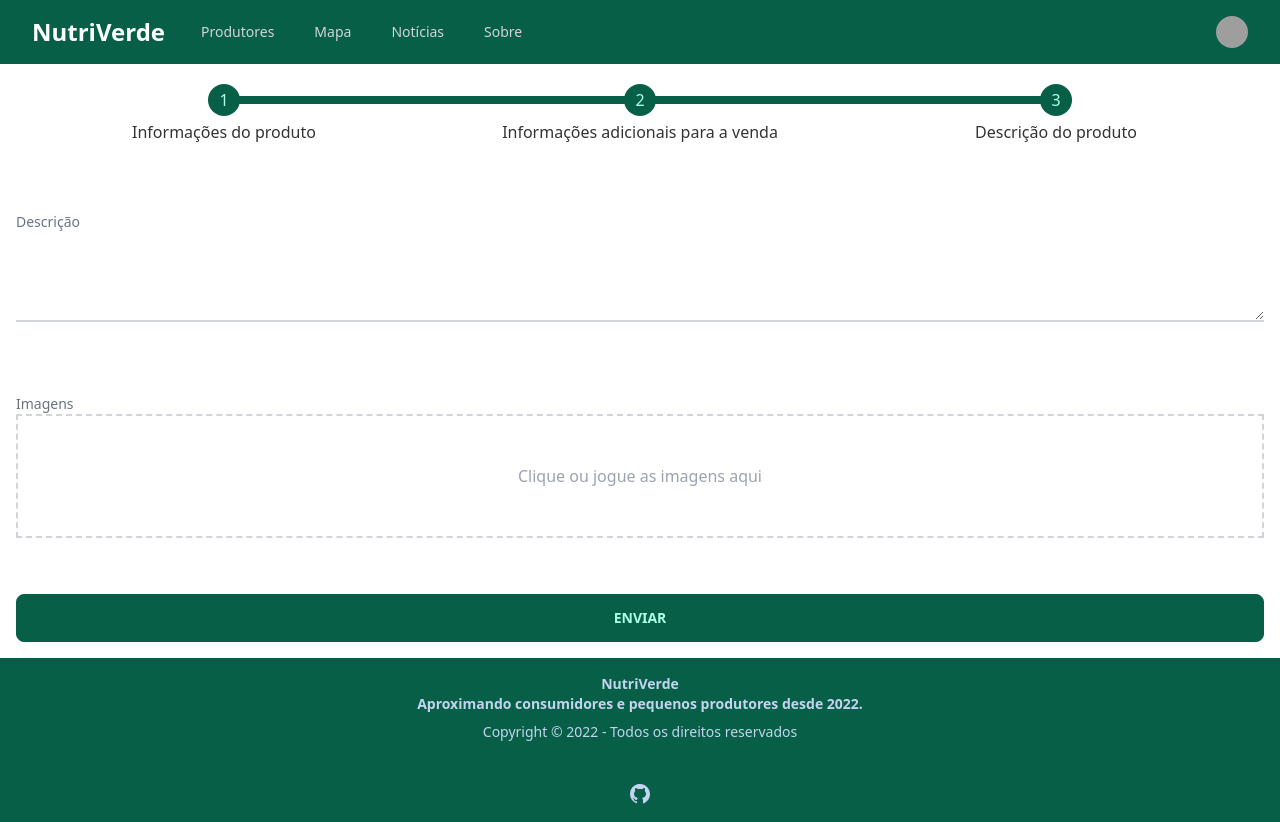
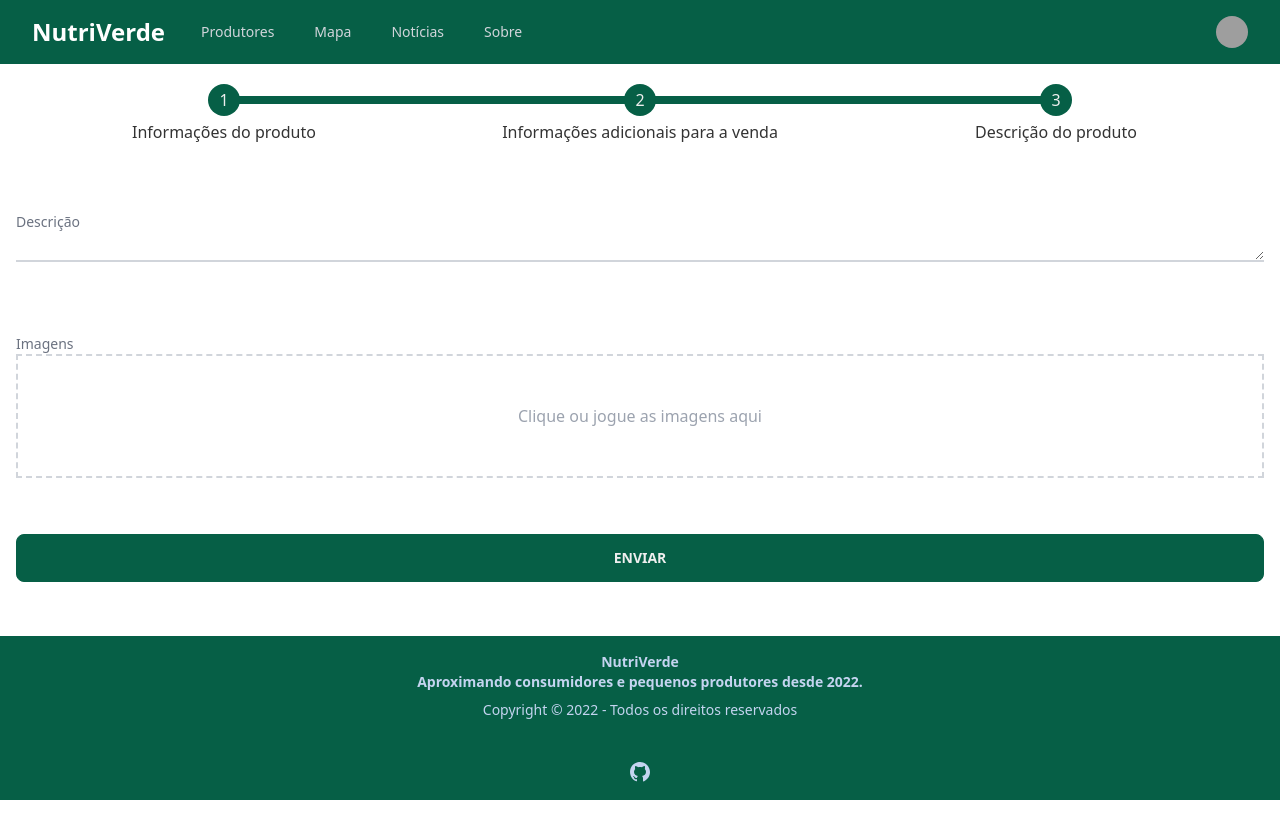
Before and after one commit to ES-UFABC/Nutriverde, a Next.js app in the folder ui/: page /my/products/create in a window 1280 px wide. Both pictures are taken after a click on the item "Descrição do produto". After the commit the page ends 800 px from the top, so only its background shows below. Built offline with nearby package versions, Linux system fonts and the light colour scheme; grey boxes are pictures that could not be loaded.

Commit message:
wip(ui): uses formik on product form

```diff
--- /dev/null
+++ b/ui/components/form/input-field.tsx
@@ -0,0 +1,35 @@
+import classNames from "classnames";
+import { Field, FieldHookConfig, useField } from "formik";
+
+export default function InputField({
+  label,
+  ...props
+}: FieldHookConfig<any> & { label: string }) {
+  const [field, meta] = useField(props);
+  return (
+    <div className="relative z-0 mb-6 w-full group">
+      <Field
+        type="text"
+        placeholder=" "
+        {...field}
+        {...props}
+        className={classNames(
+          "block py-2.5 px-0 w-full text-sm text-gray-900 bg-transparent border-0 border-b-2 border-gray-300 appearance-none focus:outline-none focus:ring-0 focus:border-emerald-800 peer",
+          { "border-error": meta.touched && meta.error }
+        )}
+      />
+      <label
+        htmlFor={props.id || props.name}
+        className={classNames(
+          "absolute text-sm text-gray-500 dark:text-gray-400 duration-300 transform -translate-y-6 scale-75 top-3 -z-10 origin-[0] peer-focus:left-0 peer-focus:text-emerald-800 peer-placeholder-shown:scale-100 peer-placeholder-shown:translate-y-0 peer-focus:scale-75 peer-focus:-translate-y-6",
+          { "text-error": meta.touched && meta.error }
+        )}
+      >
+        {label}
+      </label>
+      {meta.touched && meta.error ? (
+        <span className="text-sm text-error">{meta.error}</span>
+      ) : null}
+    </div>
+  );
+}
--- a/ui/Interfaces/index.tsx
+++ b/ui/interfaces/index.tsx
@@ -57,3 +57,8 @@ export interface IProduct {
   images: string[];
   producerId: number;
 }
+
+export interface IFile extends File {
+  id: string;
+  preview: string;
+}
--- a/ui/package.json
+++ b/ui/package.json
@@ -20,6 +20,7 @@
     "daisyui": "^2.13.3",
     "date-fns": "^2.28.0",
     "fast-equals": "^3.0.0",
+    "formik": "^2.2.9",
     "google-map-react": "^2.1.10",
     "gray-matter": "^4.0.3",
     "next": "12.1.0",
@@ -34,7 +35,8 @@
     "remark": "^14.0.2",
     "remark-html": "^15.0.1",
     "sass": "^1.49.9",
-    "tailwindcss": "^3.0.23"
+    "tailwindcss": "^3.0.23",
+    "yup": "^0.32.11"
   },
   "devDependencies": {
     "@types/google.maps": "^3.48.3",
--- a/ui/pages/my/products/create.tsx
+++ b/ui/pages/my/products/create.tsx
@@ -1,24 +1,25 @@
 import classNames from "classnames";
+import { Formik, useFormik } from "formik";
 import Router from "next/router";
 import React, { useState } from "react";
 import { useDropzone } from "react-dropzone";
 import Layout from "../../../components/layout";
-import * as Auth from "../../../services/auth"
-
-interface IFile extends File {
-  id: string;
-  preview: string;
-}
+import { IFile } from "../../../interfaces";
+import * as Auth from "../../../services/auth";
+import * as Yup from "yup";
+import InputField from "../../../components/form/input-field";
 
 export default function MyProductCreate() {
   const serverUrl = process.env.NEXT_PUBLIC_SERVER_URL;
   const [step, setStep] = useState(0);
   const [files, setFiles] = useState<IFile[]>([]);
+  const [cover, setCover] = useState<string>();
 
-  var token: any
-  if (typeof window !== 'undefined') {
-    token = Auth.getToken()
+  var token: any;
+  if (typeof window !== "undefined") {
+    token = Auth.getToken();
   }
+
   // TODO: limit file quantity.
   const { getRootProps, getInputProps } = useDropzone({
     accept: "image/*",
@@ -33,10 +34,9 @@ export default function MyProductCreate() {
           body: data,
         });
 
-        console.log("file uploaded", res);
-        if (res.status < 200 && res.status >= 400) {
+        if (res.status < 200 && res.status >= 300) {
           console.error("error uploading file", res);
-          return Object.assign(f, { preview: "", id: "" });
+          throw new Error(`error uploading file: status code ${res.status}`);
         }
 
         const json = await res.json();
@@ -48,73 +48,77 @@ export default function MyProductCreate() {
 
       const uploadedFiles = await Promise.all(promises);
 
-      console.log(uploadedFiles);
-
       // FIXME: waits at least 1 second to load images correctly.
       await new Promise((r) => setTimeout(r, 1 * 1000));
-      setDataForm({
-        ...dataForm,
-        cover: uploadedFiles[0].id,
-        images: uploadedFiles.map((e) => e.id),
-      });
 
-      console.log(dataForm);
-
+      setCover(uploadedFiles?.length ? uploadedFiles[0].id : undefined);
       setFiles(uploadedFiles);
     },
   });
 
-  const sendData = async (e: any) => {
-    e.preventDefault();
+  const formik = useFormik({
+    initialValues: {},
+    onSubmit: (v) => {
+      console.log(v);
+    },
+  });
 
-    const data = {
-      name: dataForm.nameprod,
-      typology: dataForm.typeprod,
-      quantity: dataForm.quantprod,
-      cropDate: dataForm.prodcrop,
-      price: dataForm.prodprice,
-      specialDeliveryConditions: dataForm.proddelivery,
-      description: dataForm.proddescription,
+  return (
+    <Layout title="Registro de Produtos">
+      <Formik
+        initialValues={{
+          name: "",
+          typology: "Desconhecido",
+          quantity: "",
+          cropDate: "",
+          price: "",
+          specialDeliveryConditions: "",
+          description: "",
           unitOfMeas: "KG", // FIXME: select Unit of measure
           producerId: 1, // This id must be in a autorization fild in the req header
-      cover: dataForm.cover,
-      images: dataForm.images,
+          cover: "",
+          images: [] as string[],
+        }}
+        validationSchema={Yup.object({
+          name: Yup.string().required("Obrigatório"),
+          typology: Yup.string().required("Obrigatório"),
+          quantity: Yup.number()
+            .integer()
+            .positive("Deve ser maior que 0")
+            .required("Obrigatório"),
+          cropDate: Yup.date()
+            .max(new Date(), "Deve ser no máximo de hoje")
+            .required("Obrigatório"),
+          price: Yup.number().positive().required("Obrigatório"),
+          specialDeliveryConditions: Yup.string().optional(),
+          description: Yup.string().required("Obrigatório"),
+          unitOfMeas: Yup.string().required("Obrigatório"),
+          cover: Yup.string().required("Obrigatório"),
+          images: Yup.array().min(1, "Deve conter no mínimo 1 imagem"),
+        })}
+        onSubmit={async (values) => {
+          console.log(values);
+
+          const requestOptions = {
+            method: "POST",
+            headers: {
+              "x-auth-token": `${token}`,
+              "Content-Type": "application/json",
+            },
+            body: JSON.stringify({ values }),
           };
 
-    const requestOptions = {
-      method: 'POST',
-      headers: { 'x-auth-token': `${token}`, "Content-Type": "application/json"  },
-      body: JSON.stringify(data)
-    };
+          const res = await fetch(`${serverUrl}/products`, requestOptions);
 
-    const res = await fetch(`${serverUrl}/products`,requestOptions);
-
-    if (res.status < 200 || res.status >= 400) {
+          if (res.status < 200 || res.status >= 300) {
             console.log("Error creating product", res);
             return;
           }
 
           Router.push("/my/products");
-  };
-
-  const [dataForm, setDataForm] = useState({
-    nameprod: "",
-    typeprod: "unknown",
-    quantprod: "",
-    prodcrop: "",
-    prodprice: "",
-    proddelivery: "",
-    proddescription: "",
-    cover: "",
-    images: [""],
-  });
-
-  const onChangeInput = (e: any) =>
-    setDataForm({ ...dataForm, [e.target.name]: e.target.value });
-
-  return (
-    <Layout title="Registro de Produtos">
-      <form onSubmit={sendData}>
+        }}
+      >
+        {({ setFieldValue }) => (
           <div className="container mx-auto p-4 flex flex-col justify-content-center">
             <ul className="steps steps-horizontal mb-14">
               <li
@@ -150,33 +154,16 @@ export default function MyProductCreate() {
             </ul>
 
             <div className="grid lg:grid-cols-2 gap-8 lg:gap-y-12">
-            {step === 0 && (
+              {step === 0 ? (
                 <>
-                <div className="relative z-0 mb-6 w-full group">
-                  <input
-                    type="text"
-                    name="nameprod"
-                    className="block py-2.5 px-0 w-full text-sm text-gray-900 bg-transparent border-0 border-b-2 border-gray-300 appearance-none focus:outline-none focus:ring-0 focus:border-emerald-800 peer"
-                    placeholder=" "
-                    onChange={onChangeInput}
-                    value={dataForm.nameprod}
-                    required
-                  />
-                  <label
-                    htmlFor="nameprod"
-                    className="absolute text-sm text-gray-500 dark:text-gray-400 duration-300 transform -translate-y-6 scale-75 top-3 -z-10 origin-[0] peer-focus:left-0 peer-focus:text-emerald-800 peer-placeholder-shown:scale-100 peer-placeholder-shown:translate-y-0 peer-focus:scale-75 peer-focus:-translate-y-6"
-                  >
-                    Nome do produto
-                  </label>
-                </div>
+                  <InputField label="Nome do produto" name="name" />
 
                   <div className="relative z-0 mb-6 w-full group">
                     <select
-                    name="typeprod"
+                      id="typology"
                       className="block py-2.5 px-0 w-full text-sm text-gray-900 bg-transparent border-0 border-b-2 border-gray-300 appearance-none focus:outline-none focus:ring-0 focus:border-emerald-800 peer"
                       placeholder=" "
-                    onChange={onChangeInput}
-                    value={dataForm.typeprod}
+                      {...formik.getFieldProps("typology")}
                     >
                       <option value="Desconhecido">Desconhecido</option>
                       <option value="Apicultura">Apicultura</option>
@@ -223,107 +210,40 @@ export default function MyProductCreate() {
                     <option value="preserves">Conservas</option> */}
                     </select>
                     <label
-                    htmlFor="typeprod"
+                      htmlFor="typology"
                       className="absolute text-sm text-gray-500 dark:text-gray-400 duration-300 transform -translate-y-6 scale-75 top-3 -z-10 origin-[0] peer-focus:left-0 peer-focus:text-emerald-800 peer-placeholder-shown:scale-100 peer-placeholder-shown:translate-y-0 peer-focus:scale-75 peer-focus:-translate-y-6"
                     >
                       Tipo do produto
                     </label>
                   </div>
 
-                <div className="relative z-0 mb-6 w-full group">
-                  <input
-                    type="number"
-                    name="quantprod"
-                    className="block py-2.5 px-0 w-full text-sm text-gray-900 bg-transparent border-0 border-b-2 border-gray-300 appearance-none focus:outline-none focus:ring-0 focus:border-emerald-800 peer"
-                    placeholder=" "
-                    onChange={onChangeInput}
-                    value={dataForm.quantprod}
+                  <InputField
+                    label="Quantidade"
+                    type={"number"}
+                    name="quantity"
                   />
-                  <label
-                    htmlFor="quantprod"
-                    className="absolute text-sm text-gray-500 dark:text-gray-400 duration-300 transform -translate-y-6 scale-75 top-3 -z-10 origin-[0] peer-focus:left-0 peer-focus:text-emerald-800 peer-placeholder-shown:scale-100 peer-placeholder-shown:translate-y-0 peer-focus:scale-75 peer-focus:-translate-y-6"
-                  >
-                    Quantidade
-                  </label>
-                </div>
                 </>
-            )}
+              ) : null}
 
-            {step === 1 && (
+              {step === 1 ? (
                 <>
-                <div className="relative z-0 mb-6 w-full group">
-                  <input
-                    type="date"
-                    name="prodcrop"
-                    className="block py-2.5 px-0 w-full text-sm text-gray-900 bg-transparent border-0 border-b-2 border-gray-300 appearance-none focus:outline-none focus:ring-0 focus:border-emerald-800 peer"
-                    placeholder=" "
-                    onChange={onChangeInput}
-                    value={dataForm.prodcrop}
+                  <InputField label="Safra" type={"date"} name="cropDate" />
+                  <InputField label="Preço" type={"number"} name="price" />
+                  <InputField
+                    label="Condições de entrega"
+                    name="specialDeliveryConditions"
                   />
-                  <label
-                    htmlFor="prodcrop"
-                    className="absolute text-sm text-gray-500 dark:text-gray-400 duration-300 transform -translate-y-6 scale-75 top-3 -z-10 origin-[0] peer-focus:left-0 peer-focus:text-emerald-800 peer-placeholder-shown:scale-100 peer-placeholder-shown:translate-y-0 peer-focus:scale-75 peer-focus:-translate-y-6"
-                  >
-                    Safra
-                  </label>
-                </div>
-
-                <div className="relative z-0 mb-6 w-full group">
-                  <input
-                    type="number"
-                    name="prodprice"
-                    className="block py-2.5 px-0 w-full text-sm text-gray-900 bg-transparent border-0 border-b-2 border-gray-300 appearance-none focus:outline-none focus:ring-0 focus:border-emerald-800 peer"
-                    placeholder=" "
-                    onChange={onChangeInput}
-                    value={dataForm.prodprice}
-                  />
-                  <label
-                    htmlFor="prodprice"
-                    className="absolute text-sm text-gray-500 dark:text-gray-400 duration-300 transform -translate-y-6 scale-75 top-3 -z-10 origin-[0] peer-focus:left-0 peer-focus:text-emerald-800 peer-placeholder-shown:scale-100 peer-placeholder-shown:translate-y-0 peer-focus:scale-75 peer-focus:-translate-y-6"
-                  >
-                    Preço
-                  </label>
-                </div>
-
-                <div className="relative z-0 mb-6 w-full group">
-                  <input
-                    type="text"
-                    name="proddelivery"
-                    className="block py-2.5 px-0 w-full text-sm text-gray-900 bg-transparent border-0 border-b-2 border-gray-300 appearance-none focus:outline-none focus:ring-0 focus:border-emerald-800 peer"
-                    placeholder=" "
-                    onChange={onChangeInput}
-                    value={dataForm.proddelivery}
-                  />
-                  <label
-                    htmlFor="proddelivery"
-                    className="absolute text-sm text-gray-500 dark:text-gray-400 duration-300 transform -translate-y-6 scale-75 top-3 -z-10 origin-[0] peer-focus:left-0 peer-focus:text-emerald-800 peer-placeholder-shown:scale-100 peer-placeholder-shown:translate-y-0 peer-focus:scale-75 peer-focus:-translate-y-6"
-                  >
-                    Condições de entrega
-                  </label>
-                </div>
-
-                <br />
-                <br />
                 </>
-            )}
+              ) : null}
 
               {step === 2 && (
                 <>
-                <div className="relative z-0 mb-6 w-full group col-span-2">
-                  <textarea
-                    name="proddescription"
-                    className="block py-2.5 px-0 w-full text-sm text-gray-900 bg-transparent border-0 border-b-2 border-gray-300 appearance-none focus:outline-none focus:ring-0 focus:border-emerald-800 peer"
-                    placeholder=" "
-                    onChange={onChangeInput}
-                    rows={5}
-                    value={dataForm.proddescription}
+                  <div className="col-span-2">
+                    <InputField
+                      label="Descrição"
+                      name="description"
+                      as={"textarea"}
                     />
-                  <label
-                    htmlFor="proddescription"
-                    className="absolute text-sm text-gray-500 dark:text-gray-400 duration-300 transform -translate-y-6 scale-75 top-3 -z-10 origin-[0] peer-focus:left-0 peer-focus:text-emerald-800 peer-placeholder-shown:scale-100 peer-placeholder-shown:translate-y-0 peer-focus:scale-75 peer-focus:-translate-y-6"
-                  >
-                    Descrição
-                  </label>
                   </div>
 
                   <section className="col-span-2">
@@ -352,11 +272,9 @@ export default function MyProductCreate() {
                               src={file.preview}
                               className={classNames("cursor-pointer p-1", {
                                 "border-solid border-2 border-emerald-800 rounded-md":
-                                dataForm.cover === file.id,
+                                  cover === file.id,
                               })}
-                            onClick={() =>
-                              setDataForm({ ...dataForm, cover: file.id })
-                            }
+                              onClick={() => setCover(file.id)}
                             />
                           ))}
                         </aside>
@@ -386,7 +304,8 @@ export default function MyProductCreate() {
               </button>
             )}
           </div>
-      </form>
+        )}
+      </Formik>
     </Layout>
   );
 }
--- a/ui/pages/producers/[id].tsx
+++ b/ui/pages/producers/[id].tsx
@@ -3,7 +3,7 @@ import { useEffect, useRef, useState } from "react";
 import Layout from "../../components/layout";
 import ProductCard from "../../components/product-card";
 import ProducerLoaded from "../../components/producer-loaded";
-import { IProducer, IProduct } from "../../Interfaces";
+import { IProducer, IProduct } from "../../interfaces";
 import { Status, Wrapper } from "@googlemaps/react-wrapper";
 import Marker from "../../components/marker";
 import Map from "../../components/map";
@@ -17,7 +17,7 @@ async function LoadProducer(id: number): Promise<IProducer> {
   try {
     const resp = await fetch(`${serverUrl}/producers/${id}`);
     const data = await resp.json();
-    console.log("data: ", data)
+    console.log("data: ", data);
     console.log("LoadProducer fetch sucess", id);
     return data.items as IProducer;
   } catch (error) {
@@ -29,7 +29,7 @@ async function LoadProducts(id: number): Promise<IProduct[]> {
   try {
     const resp = await fetch(`${serverUrl}/producers/${id}/products`);
     const data = await resp.json();
-    console.log("data: ", data)
+    console.log("data: ", data);
     console.log("LoadProducts fetch sucess", id);
     return data.items as IProduct[];
   } catch (error) {
--- a/ui/pages/producers/index.tsx
+++ b/ui/pages/producers/index.tsx
@@ -1,8 +1,7 @@
 import { useEffect, useState } from "react";
 import Layout from "../../components/layout";
 import ProducerCard from "../../components/producer-card";
-import { IProducer } from "../../Interfaces"
-
+import { IProducer } from "../../interfaces";
 
 export default function Producers() {
   const [producers, setProducts] = useState<IProducer[]>([]);
--- a/ui/pages/products/[id].tsx
+++ b/ui/pages/products/[id].tsx
@@ -6,7 +6,7 @@ import Link from "next/link";
 import { useState } from "react";
 import NumberFormat from "react-number-format";
 import Layout from "../../components/layout";
-import { IProducer, IProduct } from "../../Interfaces";
+import { IProducer, IProduct } from "../../interfaces";
 
 export async function getServerSideProps(context: GetServerSidePropsContext) {
   const serverUrl = process.env.NEXT_PUBLIC_SERVER_URL;
--- a/ui/tailwind.config.js
+++ b/ui/tailwind.config.js
@@ -11,17 +11,14 @@ module.exports = {
       {
         nutriverde: {
           primary: "#065f46",
-
+          "primary-content": "#eeeeee",
+          secondary: "#a7f3d0",
+          accent: "#111827",
           neutral: "#3D4451",
-
           "base-100": "#FFFFFF",
-
           info: "#3ABFF8",
-
           success: "#36D399",
-
           warning: "#FBBD23",
-
           error: "#F87272",
         },
       },
```
Also changed, not shown: ui/components/producer-loaded.tsx (+91 -40 lines), ui/pages/index.tsx (+7 -6 lines), ui/pages/my/products/index.tsx (+21 -27 lines), 1 other file (tests, documents, lock files or other folders). Lines whose indentation alone changed are shown as unchanged.
